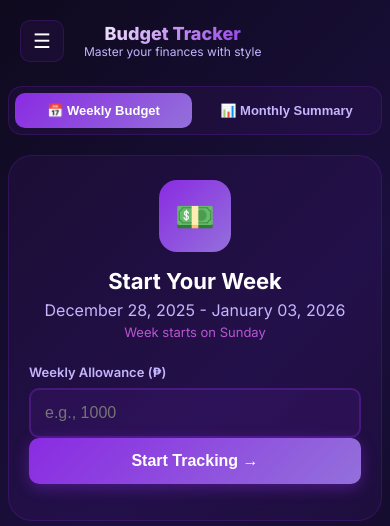
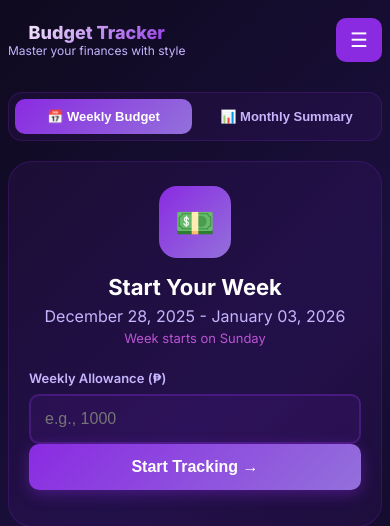
Before and after one commit to CedZzzzzzzzz/budget-tracker, a Flask app: page /dashboard in a window 390 px wide. Shown: the top 526 px of the page. Run offline with Flask 3, Linux system fonts and the light colour scheme; the visitor is signed in with stand-in values (Sample User, id 1); data that the repository does not hold is empty; some libraries are stand-ins or nearby versions.

Commit message:
fix: align mobile menu to the right side

```diff
--- a/static/css/styles.css
+++ b/static/css/styles.css
@@ -1208,23 +1208,30 @@
 
     /* Show mobile menu button */
     .mobile-menu-btn {
-        display: block;
-        order: -1;
-        padding: 8px 12px;
-        margin-right: 5px;
+        display: block !important;
+        background-color: var(--purple-primary);
+        color: white;
+        border: none;
+        border-radius: 10px;
+        padding: 10px 14px;
+        cursor: pointer;
+        font-size: 20px;
     }
-        .header {
-        padding: 12px;
-        margin-bottom: 12px;
-        flex-direction: row !important;
-        align-items: center;
+    .header {
+        display: flex !important;
+        flex-direction: row !important; /* Keep items side-by-side */
+        justify-content: space-between !important; /* Push title left, button right */
+        align-items: center !important;
+        width: 100%;
+        padding: 10px 0;
     }
 
     .header-left {
+        display: flex !important;
         flex-direction: row !important;
-        justify-content: flex-start;
-        width: 100%;
-        gap: 15px
+        width: auto !important; /* CHANGE: Remove 100% width */
+        align-items: center;
+        gap: 10px;
     }
 
     .header-left h1 {
@@ -1236,7 +1243,10 @@
     }
 
     .header-actions {
-        gap: 12px;
+        display: flex !important;
+        width: auto !important;
+        margin-left: auto !important; /* Pushes to far right */
+        justify-content: flex-end;
     }
 
     .user-greeting.desktop-only {
--- a/templates/dashboard.html
+++ b/templates/dashboard.html
@@ -12,7 +12,6 @@
         <!-- Header -->
         <div class="header">
             <div class="header-left">
-                <button id="mobileMenuBtn" class="mobile-menu-btn">☰</button>
                 <div>
                     <h1>Budget Tracker</h1>
                     <p class="header-subtitle">Master your finances with style</p>
@@ -20,6 +19,7 @@
             </div>
             <div class="header-actions">
                 <span id="userGreeting" class="user-greeting desktop-only"></span>
+                <button id="mobileMenuBtn" class="mobile-menu-btn">☰</button>
                 <button id="themeToggle" class="btn-theme">☀️</button>
                 <button id="exportBtn" class="btn-export hidden" onclick="exportWeeklyPDF()">Export PDF</button>
                 <button id="logoutBtn" class="btn-logout">Logout</button>
```
